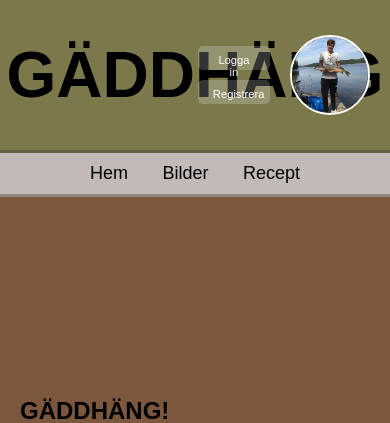
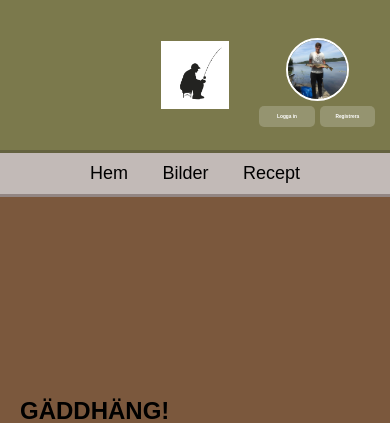
Before and after one commit to Grupp2-Blogg/grupp2-blogg, a PHP site: page / in a window 390 px wide. Shown: the top 423 px of the page. Run offline with PHP 8.4, Linux system fonts and the light colour scheme.

Commit message:
Styleade om css
Co-authored-by: AndezzB <AndezzB@users.noreply.github.com>

```diff
--- a/public/Styles.css
+++ b/public/Styles.css
@@ -31,8 +31,9 @@ body
     z-index: 1000;
 }
 
-.top-header h1{
-    font-size: 4rem;
+.top-header img{
+    height: 8vh;
+    width: 8vh;
 }
 
 .content
@@ -159,3 +160,46 @@ a:hover
     object-fit: cover;
     display: block;
 }
+
+/* MEDIA QUERIES */
+@media only screen and (max-width: 600px) {
+    .profile-picture{
+        width: 7vh;
+        height: 7vh;
+        border-radius: 50%;
+        overflow: hidden;
+        border: 2px solid white;
+    }
+
+    .login-btn, .register-btn{
+        color: white;
+        text-decoration: none;
+        border-radius: 5px;
+        transition: 0.3s;
+        width: 3vh;
+        height: 0.5vh;
+        font-size: 0.3rem;
+        font-weight: 600;
+        margin: 0 auto;
+        background-color: rgba(255, 255, 255, 0.2);
+    }
+
+    .login-container{
+        display: flex;
+        flex-direction: row;
+        justify-content: end;
+        padding: 5px;
+        gap: 5px;
+    }
+
+    .login-banner{
+        display: flex;
+        position: absolute;
+        flex-direction: column-reverse;
+        margin-top: 20px;
+        justify-content: center;
+        align-items: center;
+        padding: 10px;
+    }
+
+  }
--- a/public/index.php
+++ b/public/index.php
@@ -17,7 +17,7 @@
 <body>
 
     <header class="top-header">
-        <h1>GÄDDHÄNG</h1>
+        <img src="./fiskebi/8880968.jpg">
 
 
 
```
Also changed, not shown: public/fiskebi/8880968.jpg (added).
